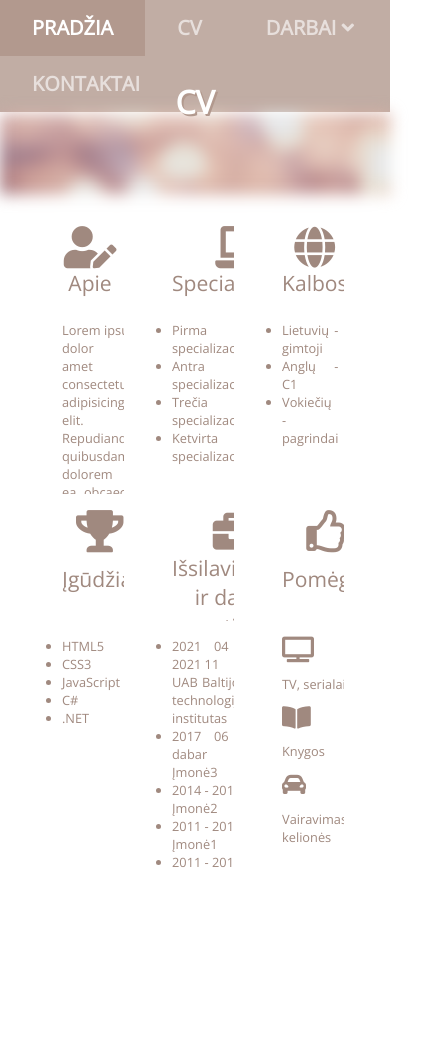
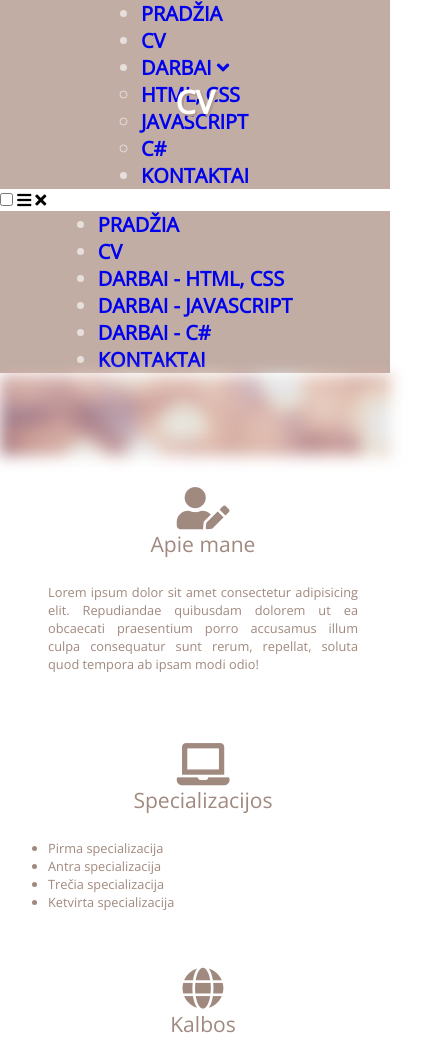
Before and after one commit to RitzyRA/projektas, a plain HTML site: page cv.html in a window 390 px wide. Shown: the top 1050 px of the page, 434 px wide, since content can reach past the window. Before the commit the page ends 874 px from the top, so only its background shows below. Drawn offline with nearby package versions, Linux system fonts and the light colour scheme; a web font is replaced by a local one.

Commit message:
Update cv.html

```diff
--- a/cv.html
+++ b/cv.html
@@ -11,9 +11,9 @@
 
         .gc {
             display: grid;
-            height: 75vh;
+            height: 72vh;
             margin-top: 1rem;
-            margin-bottom: 1 rem;
+            margin-bottom: 1rem;
             justify-content: center;
             grid-template-areas:
                 "header1 header2 header3"
@@ -88,38 +88,110 @@
 
         .hobbies {
             grid-area: section6;
+            justify-items: center;
         }
         .inline {
             justify-content: center;
             text-align: center;
         }
 
+    /* For mobile */
+@media only screen and (max-width: 560px) {
+    .gc {
+            display: grid;
+            height: 100vh;
+            justify-content: center;
+            grid-template-areas:
+                "header1"
+                "section1"
+                "header2"
+                "section2"
+                "header3"
+                "section3"
+                "header4"
+                "section4"
+                "header5"
+                "section5"
+                "header6"
+                "section6";
+            grid-template-rows: 6rem 10rem 6rem 8rem 6rem 6rem 6rem 8rem 6rem 18rem 6rem 10rem;
+            grid-template-columns: 100%;
+            overflow: auto;
+        }
+        .gi {
+            margin-left: 2rem;
+            margin-right: 1rem;
+        }
+        .aboutme {
+            margin-left: 0;
+        }
+        .hobbies {
+            justify-items: center;
+        }
+    }
+
+        /* For tablets */
+@media only screen and (max-width: 1100px) and (min-width: 560px) {
+    .gc {
+        grid-template-rows: 15% 30% 20% 40%;
+        grid-template-columns: 30% 30% 30%;
+        margin-left: 2rem;
+        margin-right: 1rem;
+    }
+}
+
     </style>
 </head>
 
 <body>
-    <nav class="nav">
+    <nav class="nav_full">
         <ul>
             <li>
-                <a href="/index.html">PRADŽIA</a>
+                <a href="/projektas/index.html">PRADŽIA</a>
             </li>
             <li>
-                <a href="/cv.html">CV</a>
+                <a href="/projektas/cv.html">CV</a>
             </li>
             <li>
-                <a href="/work_experience.html">DARBAI <i class="fas fa-angle-down"></i></a>
+                <a href="/projektas/work_experience.html">DARBAI <i class="fas fa-angle-down"></i></a>
                 <ul>
-                    <li><a href="/html.html">HTML, CSS</a></li>
-                    <li><a href="/js.html">JAVASCRIPT</a></li>
-                    <li><a href="/c_sharp">C#</a></li>
+                    <li><a href="/projektas/html.html">HTML, CSS</a></li>
+                    <li><a href="/projektas/js.html">JAVASCRIPT</a></li>
+                    <li><a href="/projektas/c_sharp.html">C#</a></li>
                 </ul>
             </li>
             <li>
-                <a href="/contacts.html">KONTAKTAI</a>
+                <a href="/projektas/contacts.html">KONTAKTAI</a>
             </li>
 
         </ul>
     </nav>
+<!-- For mobile -->
+    <input type="checkbox" id="nav_mobile_checkbox" class="nav_mobile_only" />
+    <label for="nav_mobile_checkbox" class="nav_mobile_only">
+        <i class="fas fa-bars" id="burger_btn"></i>
+        <i class="fas fa-times" id="cancel_btn"></i>
+    </label>
+    <nav class="nav_mobile">
+        <ul>
+            <li>
+                <a href="/projektas/index.html">PRADŽIA</a>
+            </li>
+            <li>
+                <a href="/projektas/cv.html">CV</a>
+            </li>
+
+
+            <li><a href="/projektas/html.html">DARBAI - HTML, CSS</a></li>
+            <li><a href="/projektas/js.html">DARBAI - JAVASCRIPT</a></li>
+            <li><a href="/projektas/c_sharp.html">DARBAI - C#</a></li>
+
+            <li>
+                <a href="/projektas/contacts.html">KONTAKTAI</a>
+            </li>
+        </ul>
+    </nav>
+<!-- End of for mobile -->
 
     <header class="small-header">
         <div class="bg-image"></div>
@@ -163,9 +235,9 @@
             <ul>
                 <li>2021 04 - 2021 11</li>
                 <section>UAB Baltijos technologijų institutas</section>
-                <li>2017 06 - dabar</li>
+                <li>2018 06 - dabar</li>
                 <section>Įmonė3</section>
-                <li>2014 - 2017</li>
+                <li>2014 - 2018</li>
                 <section>Įmonė2</section>
                 <li>2011 - 2014</li>
                 <section>Įmonė1</section>
```
